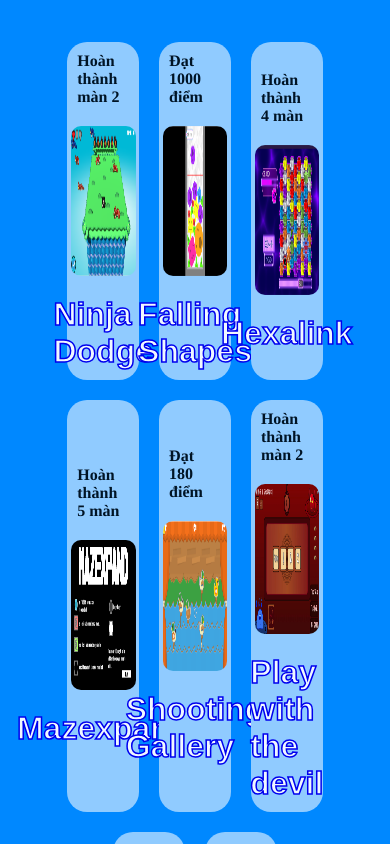
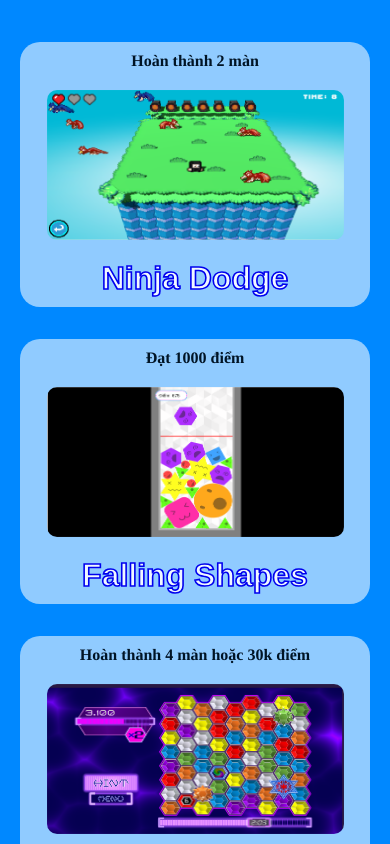
Before and after one commit to LeHien6601/showroom-gamedevclub-2024, a React (Vite) app: page / in a window 390 px wide. Shown: the top 844 px of the page. Built offline with nearby package versions, Linux system fonts and the light colour scheme.

Commit message:
Update responsive

```diff
--- a/src/App.css
+++ b/src/App.css
@@ -1,9 +1,8 @@
 .game-list{
-    justify-content: center;
-    display: flex;
-    flex-wrap: wrap;
-    gap: 20px;
+    display: grid;
+    grid-template-columns: repeat(auto-fit, minmax(300px, 1fr));
+    gap: 2rem;
     background-color: rgb(0, 136, 255);
-    height: 90vh;
-    padding: 5vh;
+    min-height: 90vh;
+    padding: 5vh 20px;
 }
--- a/src/App.jsx
+++ b/src/App.jsx
@@ -12,11 +12,11 @@ function App() {
   return (
     <>
       <div className="game-list">
-        <Game name="Ninja Dodge" image={logo1} winCondition="Hoàn thành màn 2" link="https://haiphan2309.itch.io/ninja-dodge"/>
+        <Game name="Ninja Dodge" image={logo1} winCondition="Hoàn thành 2 màn" link="https://haiphan2309.itch.io/ninja-dodge"/>
         <Game name="Falling Shapes" image={logo2} winCondition="Đạt 1000 điểm" link="https://haiphan2309.itch.io/falling-shapes"/>
-        <Game name="Hexalink" image={logo3} winCondition="Hoàn thành 4 màn" link="https://gedusx.itch.io/hexalink"/>
+        <Game name="Hexalink" image={logo3} winCondition="Hoàn thành 4 màn hoặc 30k điểm" link="https://gedusx.itch.io/hexalink"/>
         <Game name="Mazexpand" image={logo4} winCondition="Hoàn thành 5 màn" link="https://beastkr.itch.io/mazexpand/"/>
-        <Game name="Shooting Gallery" image={logo5} winCondition="Đạt 180 điểm" link="https://gloxiniaaa.github.io/UnityWebGL_Shooting-Gallery/"/>
+        <Game name="Shooting Gallery" image={logo5} winCondition="Đạt 3000 điểm" link="https://gloxiniaaa.github.io/UnityWebGL_Shooting-Gallery/"/>
         <Game name="Play with the devil" image={logo6} winCondition="Hoàn thành màn 2" link="https://lehien6601.github.io/PlayWithTheDevil/"/>
         <Game name="Penguins On Ice" image={logo7} winCondition="Đạt 6 điểm" link="https://haiphan2309.itch.io/penguins-on-ice"/>
         <Game name="Shepherd" image={logo8} winCondition="Hoàn thành trò chơi" link="https://gloxiniaaa.github.io/UnityWebGL_Shepherd-For-Eveyone/"/>
--- a/src/Game.css
+++ b/src/Game.css
@@ -1,32 +1,36 @@
 .game-container{
     background-color: rgb(144, 203, 255);
-    width: 23.5%;
-    justify-content: center;
     display: flex;
-    gap: 10px;
     flex-direction: column;
     align-items: center;
+    justify-content: center;
+    gap: 20px;
     border-radius: 20px;
     text-decoration: none;
+    padding: 10px;
 }
 .game-container:hover{
     background-color: rgb(90, 178, 255);
 }
 
 .game-container p {
-    padding: 10px;
+    text-align: center;
+    align-content: center;
+    padding: 0;
     font: 800 1rem Times;
     -webkit-text-fill-color: rgb(0, 20, 37);
 }
 
 .game-container img {
     border-radius: 10px;
-    width: 90%;
+    max-width: 90%;
 }
 
 .game-container h1 {
-    padding: 10px;
+    text-align: center;
+    align-content: center;
+    padding: 0;
     font: 800 2rem Arial;
     -webkit-text-fill-color: aliceblue;
-    -webkit-text-stroke: 1.5px;
+    -webkit-text-stroke: 0.1rem;
 }
```
